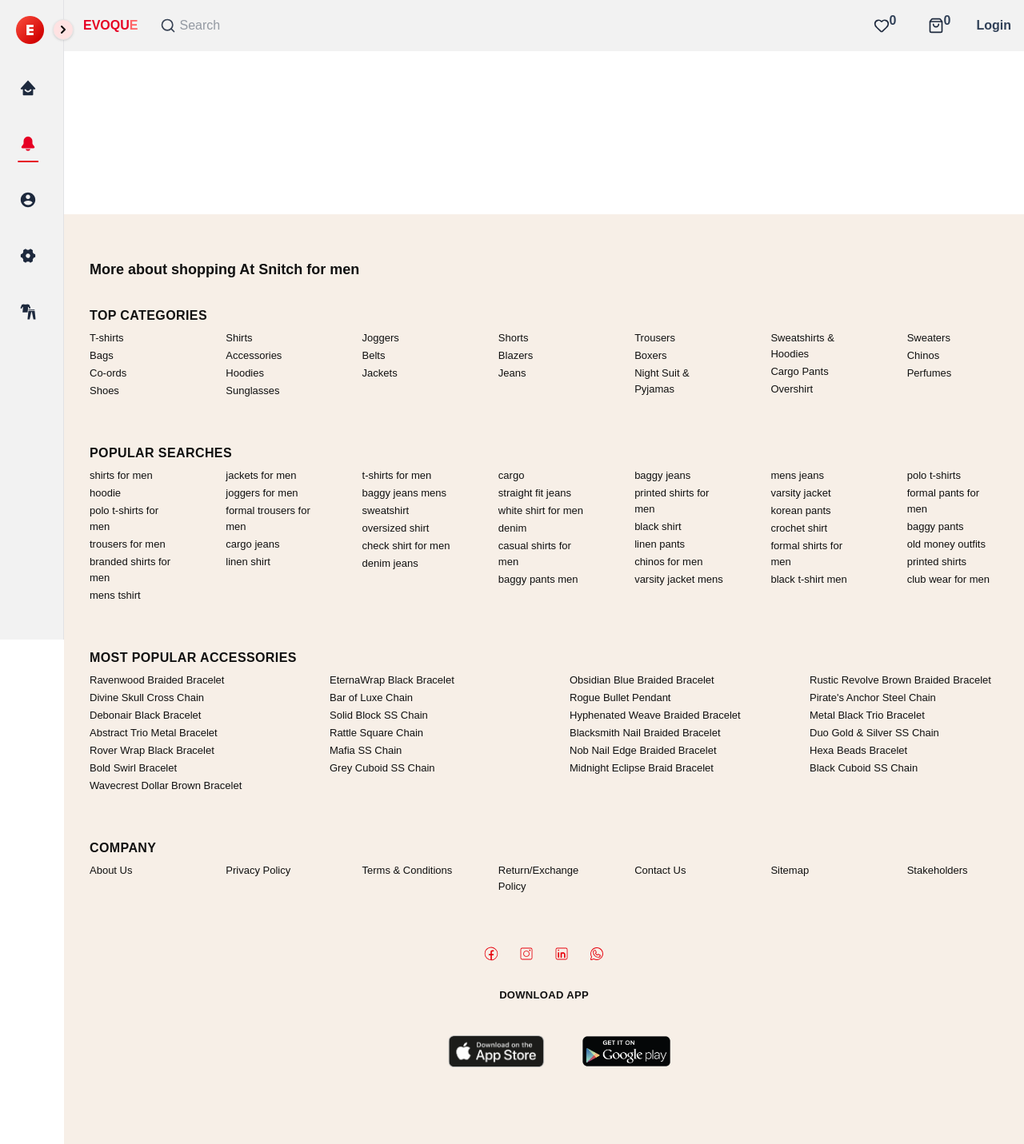
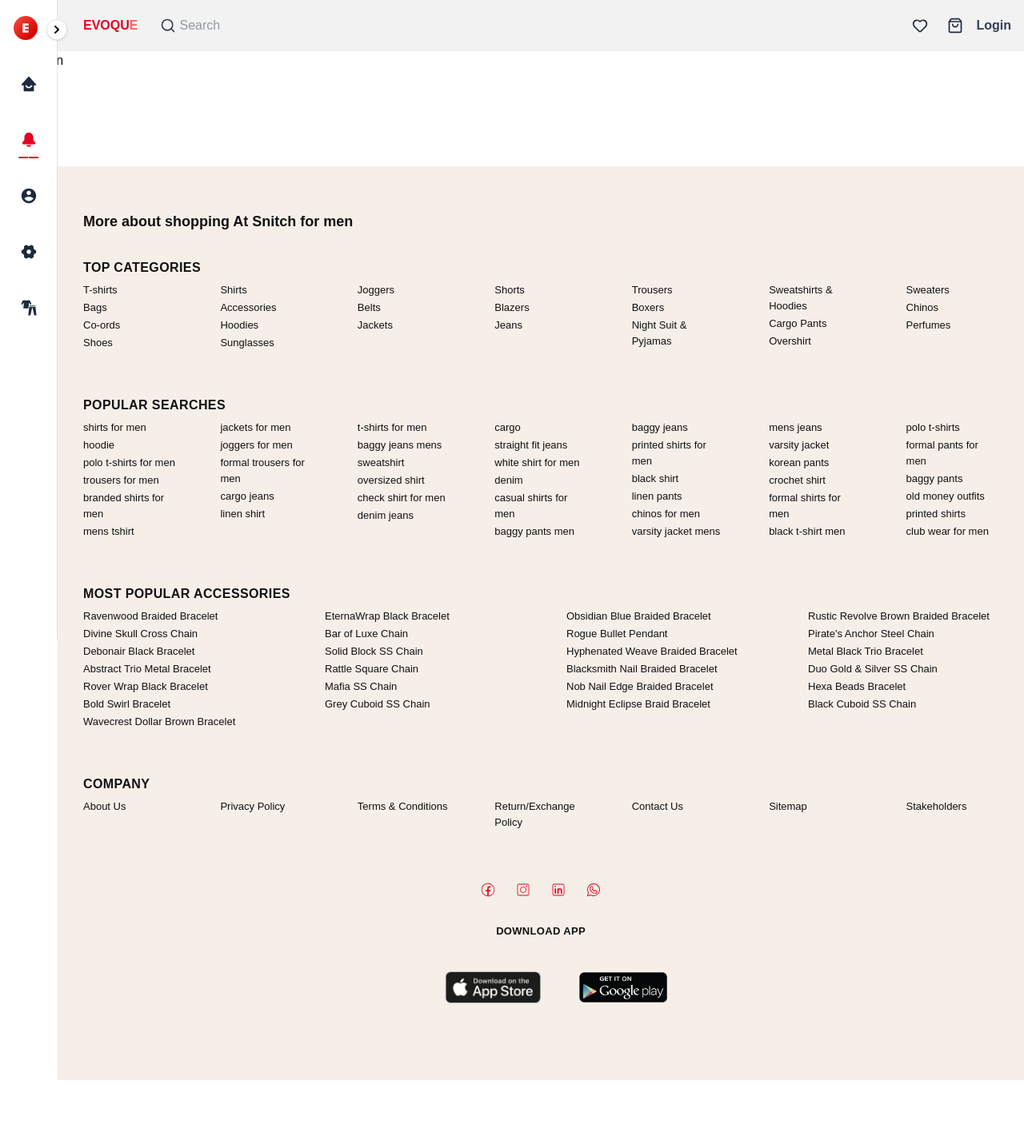
Before and after one commit to nishant23042002/Evoque, a Next.js app: page /notify in a window 1280 px wide. Shown: the whole page at 80% size. After the commit the page ends 1351 px from the top, so only its background shows below. Built offline with nearby package versions, Linux system fonts and the light colour scheme.

Commit message:
Bug fixes and small Improvements

```diff
--- a/app/page.tsx
+++ b/app/page.tsx
@@ -1,11 +1,22 @@
 import Container from "@/components/Container";
 import MasonryGrid from "@/components/MasonryGrid";
 import { clothingItems } from "@/data/clothingItems";
+import Image from "next/image";
 
 const Home = () => {
   return (
     <Container className="bg-brand">
-      <div className="ml-20 gap-5 p-4">
+      <div className="max-[490px]:ml-15 ml-18 gap-5 p-2">
+        {/* Banner */}
+        <div className="relative w-full max-md:h-50 h-75 aspect-5/1 mb-6">
+          <Image
+            src="/banner.webp"
+            alt="banner"
+            fill
+            priority
+            className="rounded-xl max-md:object-fill object-cover"
+          />
+        </div>
         <MasonryGrid items={clothingItems} />
       </div>
     </Container>
--- a/components/Cart.tsx
+++ b/components/Cart.tsx
@@ -13,7 +13,7 @@
             className={`relative group p-2 ${active ? "text-brand-red" : "text-neutral-800"
                 }`}
         >
-            <span className="absolute top-0 text-slate-700 right-0 font-bold">0</span>
+            <span className="hidden absolute top-0 text-slate-700 right-0 font-bold">0</span>
             <ShoppingBag
                 size={20}
                 className={`text-inherit group-hover:text-brand-red ${active ? "text-brand-red" : "text-slate-800"
--- a/components/SearchBar.tsx
+++ b/components/SearchBar.tsx
@@ -4,7 +4,7 @@
     return(
         <div className="relative p-2 mx-3 flex items-center justify-center w-full">
             <Search className="absolute left-4 w-5 h-5 text-gray-700 hover:text-brand-red hoverEffect" />
-            <input placeholder="Search" type="search" className="px-8 p-2 hover:bg-gray-300/50 outline-none text-gray-700 w-full rounded-md" />
+            <input placeholder="Search" type="search" className="px-8 p-2 focus:bg-gray-300/50 hover:bg-gray-300/50 outline-none text-gray-700 w-full rounded-md" />
         </div>
     )
 }
--- a/components/WishList.tsx
+++ b/components/WishList.tsx
@@ -14,7 +14,7 @@
             className={`relative group p-2 ${active ? "text-brand-red" : "text-neutral-800"
                 }`}
         >
-            <span className="absolute top-0 right-0 text-slate-700 font-bold">0</span>
+            <span className="hidden absolute top-0 right-0 text-slate-700 font-bold">0</span>
             <HeartIcon
                 size={20}
                 className={`text-inherit group-hover:text-brand-red ${active ? "text-brand-red" : "text-slate-800"
--- a/components/footer.tsx
+++ b/components/footer.tsx
@@ -10,8 +10,8 @@
 
 export default function Footer() {
     return (
-        <footer className="ml-20 text-[#111] mt-45">
-            <div className="bg-[#f7efe7] max-w-[1400px] mx-auto px-8 py-14">
+        <footer className="ml-18 max-[490px]:ml-15 text-[#111] mt-30">
+            <div className="bg-accent-sand max-w-[1400px] mx-auto px-8 py-14">
 
                 {/* Title */}
                 <h2 className="text-[18px] font-extrabold mb-8">
@@ -137,10 +137,10 @@
                 {/* SOCIAL + APP */}
                 <div className="mt-16 flex flex-col items-center gap-8">
                     <div className="flex gap-6 text-[20px]">
-                        <span className="text-red-600 cursor-pointer"><CiFacebook /></span>
-                        <span className="text-red-600 cursor-pointer"><CiInstagram /></span>
-                        <span className="text-red-600 cursor-pointer"><CiLinkedin /></span>
-                        <span className="text-red-600 cursor-pointer"><PiWhatsappLogoLight /></span>
+                        <span className="text-brand-red cursor-pointer"><CiFacebook /></span>
+                        <span className="text-brand-red cursor-pointer"><CiInstagram /></span>
+                        <span className="text-brand-red cursor-pointer"><CiLinkedin /></span>
+                        <span className="text-brand-red cursor-pointer"><PiWhatsappLogoLight /></span>
                     </div>
 
                     <div className="text-center">
@@ -164,7 +164,7 @@
     return (
         <div className="space-y-[2px]">
             {items.map(item => (
-                <p key={item}>{item}</p>
+                <p className="cursor-pointer hover:underline decoration-brand-red hover:text-brand-red" key={item}>{item}</p>
             ))}
         </div>
     );
--- a/components/header.tsx
+++ b/components/header.tsx
@@ -15,10 +15,10 @@
 
                 {/* Cart and Account */}
                 <div className="w-auto md:w-full flex gap-4 items-center">
-                    <div className="w-full max-md:hidden">
+                    <div className="w-full max-sm:hidden">
                         <SearchBar />
                     </div>
-                    <div className="flex items-center justify-center gap-8">
+                    <div className="flex items-center justify-center gap-2">
                         <WishList />
                         <Cart />
                         <Login />
--- a/components/leftMenu.tsx
+++ b/components/leftMenu.tsx
@@ -16,7 +16,7 @@
     // Detect screen size once + on resize
     useEffect(() => {
         const handleResize = () => {
-            setIsMobile(window.innerWidth < 490);
+            setIsMobile(window.innerWidth <= 491);
         };
         handleResize();
 
@@ -30,24 +30,24 @@
     return (
         <div
             className={`h-full
-                border-r border-gray-400/20 bg-brand
+                border-r border-gray-400/30 bg-white
                 transition-all duration-300 relative
-                ${isOpen ? "w-60 p-4" : "w-20 p-4"}
+                ${isOpen ? "w-60 p-4" : "w-15 min-[490px]:w-18 p-4"}
             `}
         >
             {/* Toggle button - disabled / hidden on mobile */}
             {!isMobile && (
                 <button
                     onClick={() => setIsSidebarOpen(!isSidebarOpen)}
-                    className="absolute right-0 top-6 z-50 translate-x-1/2 bg-red-100 shadow p-0.5 rounded-full border cursor-pointer"
+                    className="absolute bg-white right-0 top-6 z-50 translate-x-1/2 shadow p-0.5 rounded-full border cursor-pointer"
                 >
                     {isOpen ? <HiChevronLeft size={20} /> : <HiChevronRight size={20} />}
                 </button>
             )}
 
             {/* Logo row */}
-            <div className="p-1 flex items-center gap-2">
-                <div className="w-[35px] h-[35px] shrink-0">
+            <div className="p-1 flex items-center justify-center gap-2">
+                <div className="w-[30px] h-[30px] shrink-0">
                     <Image src="/Evoque1.png" alt="logo" width={35} height={35} />
                 </div>
 
@@ -67,7 +67,7 @@
             </div>
 
             {/* Menu items */}
-            <div className="mt-8 flex flex-col gap-8 items-start">
+            <div className="mt-8 flex flex-col gap-8 justify-center items-center">
                 {leftNav.map((item) => {
                     const Icon = item.icon;
                     const active = pathname === item.href;
--- a/components/logo.tsx
+++ b/components/logo.tsx
@@ -4,7 +4,7 @@
 const Logo = ({ className }: { className?: string }) => {
     return (
         <Link className="ml-22" href={"/"}>
-            <h2 className={cn("max-sm:hidden uppercase text-brand-red hover:text-red-400 font-semibold hoverEffect", className)}>Evoqu<span className="text-red-400 hover:text-brand-red">e</span></h2>
+            <h2 className={cn("max-sm: uppercase text-brand-red hover:text-red-400 font-semibold hoverEffect", className)}>Evoqu<span className="text-red-400 hover:text-brand-red">e</span></h2>
         </Link>
     )
 }
--- a/constants/ratingBar.tsx
+++ b/constants/ratingBar.tsx
@@ -12,7 +12,7 @@
   average = 4.2,
   max = 5,
   threshold = 3.5,
-  height = "h-2.5",
+  height = "h-1.5",
   showLabel = true,
 }: AnimatedRatingProgressBarProps) {
   const [animatedPercent, setAnimatedPercent] = useState(0);
```
Also changed, not shown: app/product/[slug]/page.tsx (+12 -12 lines), public/banner.webp (added).
